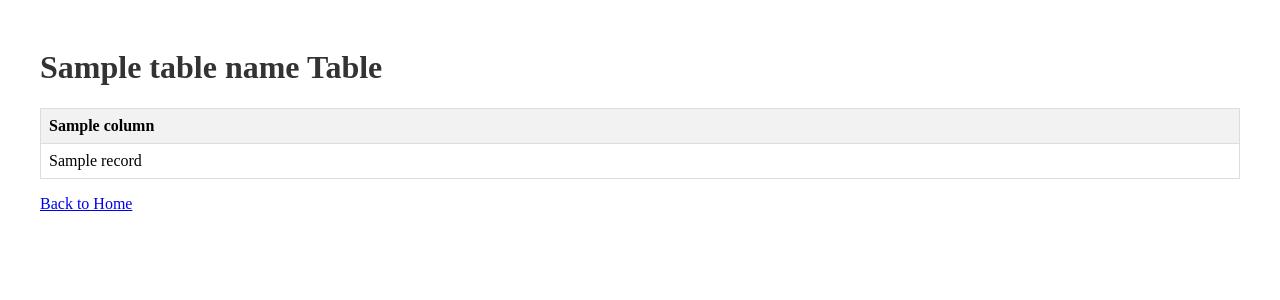
After one commit to omerahmed05/endangered-monuments, a Flask app: template templates/display_table.html in a window 1280 px wide. The commit adds this page. Shown: the top 300 px of the page. Run offline with Flask 3, Linux system fonts and the light colour scheme; the template is opened without the code that fills it: most values are stand-ins (such as "Sample title", 1, 10 or a date in 2020).

Commit message:
Implemented display_table(), added greer's code, updated README, and documented code

```diff
--- /dev/null
+++ b/connections.py
@@ -0,0 +1,100 @@
+from flask import Flask, render_template, request, redirect, url_for, jsonify
+import mysql.connector
+from mysql.connector import Error
+
+"""
+When this program is ran using python connections.py, flask starts a web server that listens for requests.
+"""
+app = Flask(__name__)
+
+config = {
+    'host': 'localhost',
+    'port': 3306,
+    'user': 'root',
+    'password': 'CS4604',
+    'database': 'endangered_monuments'
+}
+
+"""
+When someone visits the root URL (e.g. localhost:5000), this function returns the html file in templates which is displayed by flask onto the webpage.
+"""
+@app.route('/')
+def index():
+    return render_template('index.html')
+
+"""
+Accepts submissions from index.html and adds it to the DBMS
+"""
+@app.route('/add', methods=['POST'])
+def add():
+    data = request.form['data']
+    conn = mysql.connector.connect(**config)
+    cursor = conn.cursor()
+    # Just an example of how to insert data into the database
+    cursor.execute("INSERT INTO monuments (URL) VALUES (%s)", (data,))
+    conn.commit()
+    cursor.close()
+    conn.close()
+    return redirect(url_for('index'))
+
+
+"""
+This function displays the contents of any table in the endangered monuments DBMS.
+
+-> If someone visits /display/monument, then table_name will equal "monument"
+-> If someone visits /display/researcher, then table_name will equal "researcher"
+-> If someone visits /display/excavation_project, then table_name will equal "excavation_project".
+
+This function is called when someone visits any of the following URLs:
+1. http://localhost:3306/display/monument
+2. http://localhost:3306/display/researcher
+3. http://localhost:3306/display/excavation_project
+
+More to be added.
+
+Returns:
+    returns a rendered HTML template with the table data
+"""
+@app.route('/display/<table_name>')
+def display_table(table_name):
+    """Display all records from the specified table"""
+    conn = mysql.connector.connect(**config)
+    cursor = conn.cursor(dictionary=True)
+
+    ## --------------- Query the DBMS --------------- ##
+
+    # Get table columns
+    cursor.execute(f"SHOW COLUMNS FROM {table_name}")
+    columns = [column['Field'] for column in cursor.fetchall()]
+
+    # Get table data
+    cursor.execute(f"SELECT * FROM {table_name}")
+    records = cursor.fetchall()
+
+    cursor.close()
+    conn.close()
+
+    return render_template('display_table.html',
+                          table_name=table_name,
+                          columns=columns,
+                          records=records)
+
+@app.route('/status')
+def status():
+    try:
+        conn = mysql.connector.connect(**config)
+        cursor = conn.cursor()
+        cursor.execute("DESCRIBE monument")
+        columns = cursor.fetchall()
+        column_names = [col[0] for col in columns]
+        return jsonify(connected=True, columns=column_names)
+    except Error as e:
+        print("Database connection error:", e)
+        return jsonify(connected=False, columns=[])
+    finally:
+        if 'conn' in locals() and conn.is_connected():
+            cursor.close()
+            conn.close()
+
+if __name__ == '__main__':
+    app.run(debug=True)
--- /dev/null
+++ b/templates/display_table.html
@@ -0,0 +1,59 @@
+<!DOCTYPE html>
+<html>
+<head>
+    <title>{{ table_name }} Table</title>
+    <style>
+        table {
+            width: 100%;
+            border-collapse: collapse;
+            margin-top: 20px;
+        }
+        th, td {
+            border: 1px solid #ddd;
+            padding: 8px;
+            text-align: left;
+        }
+        th {
+            background-color: #f2f2f2;
+            font-weight: bold;
+        }
+        tr:nth-child(even) {
+            background-color: #f9f9f9;
+        }
+        .container {
+            max-width: 1200px;
+            margin: 0 auto;
+            padding: 20px;
+        }
+        h1 {
+            color: #333;
+        }
+    </style>
+</head>
+<body>
+    <div class="container">
+        <h1>{{ table_name }} Table</h1>
+
+        <table>
+            <thead>
+                <tr>
+                    {% for column in columns %}
+                    <th>{{ column }}</th>
+                    {% endfor %}
+                </tr>
+            </thead>
+            <tbody>
+                {% for record in records %}
+                <tr>
+                    {% for column in columns %}
+                    <td>{{ record[column] }}</td>
+                    {% endfor %}
+                </tr>
+                {% endfor %}
+            </tbody>
+        </table>
+
+        <p><a href="/">Back to Home</a></p>
+    </div>
+</body>
+</html>
```
Also changed, not shown: Connections.py (deleted, +0 -29 lines), templates/index.html (+36 -5 lines), README.md.
